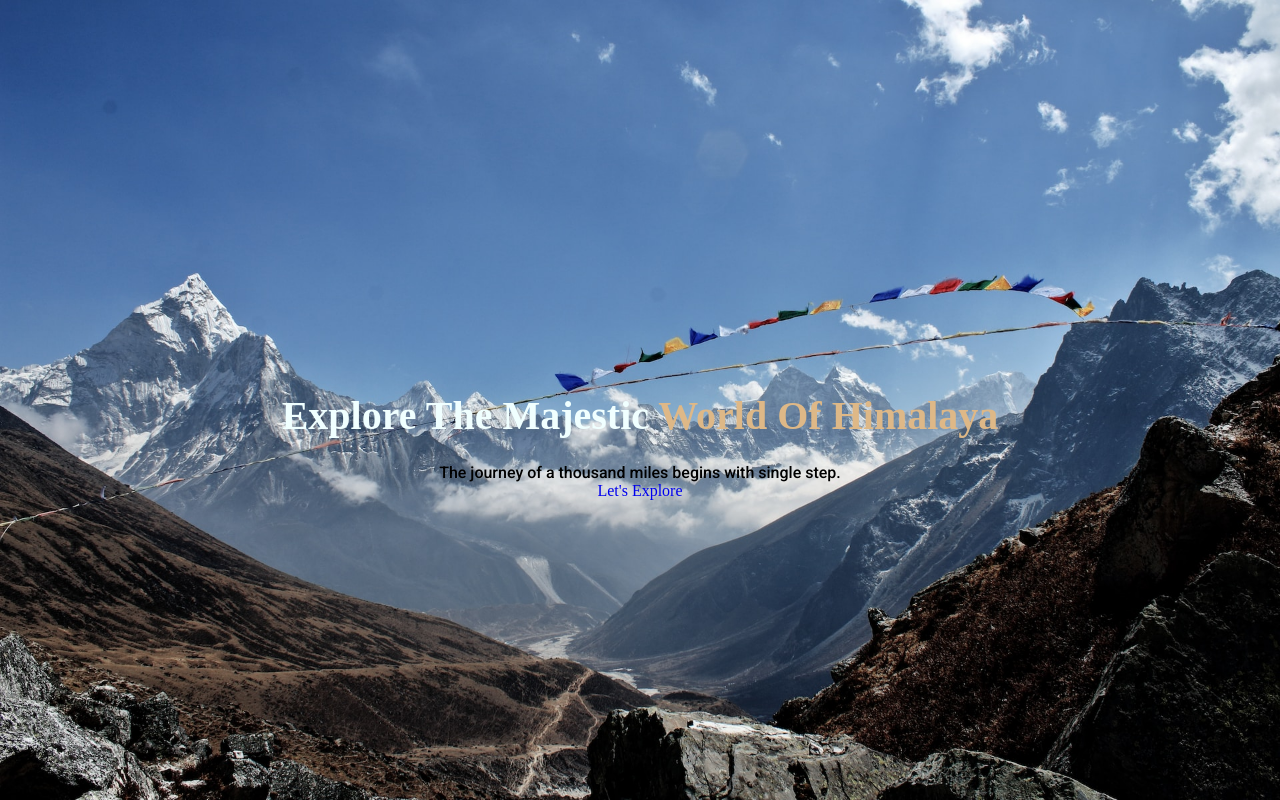
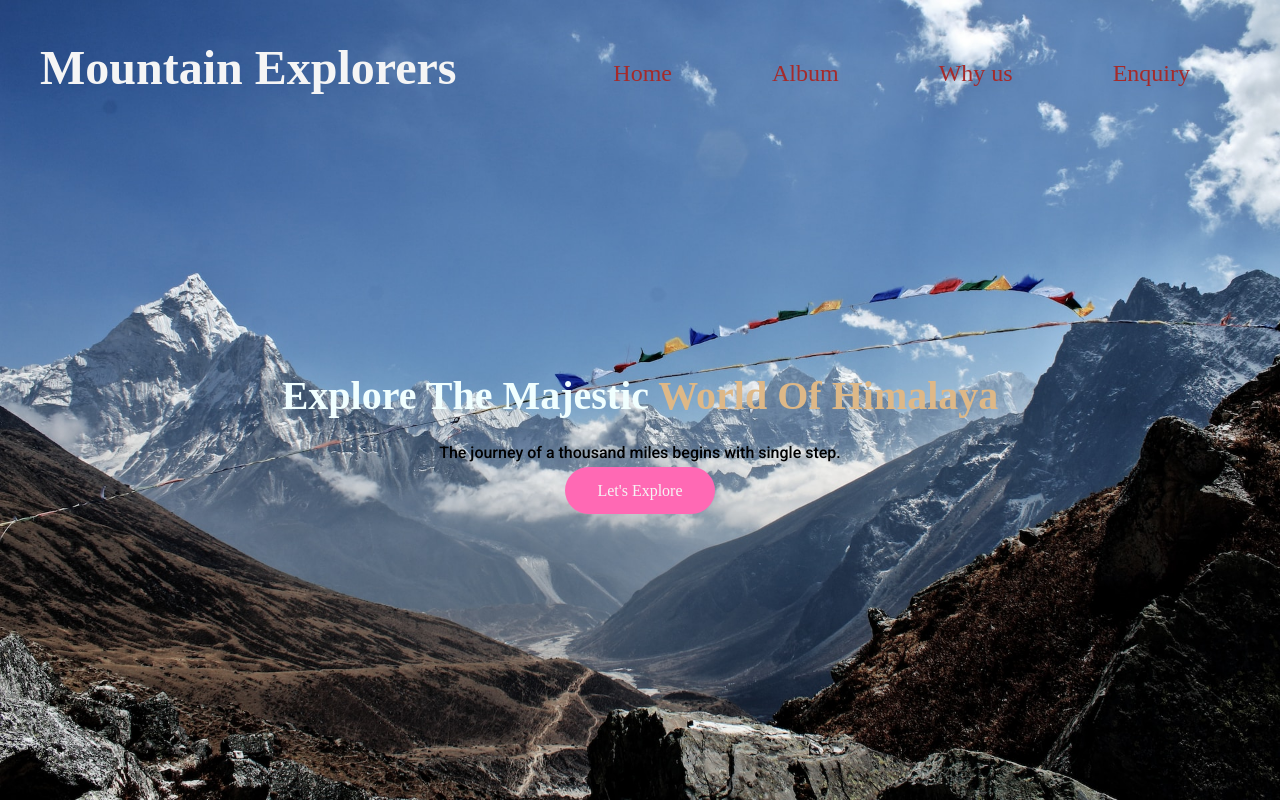
Before and after one commit to Santos-uprety/Mountain-Explorers, a plain HTML site: page index.html in a window 1280 px wide. Drawn offline with Linux system fonts and the light colour scheme.

Commit message:
Add title and nav menu with the style

```diff
--- a/assets/css/style.css
+++ b/assets/css/style.css
@@ -9,6 +9,53 @@
 a {
     text-decoration: none;
 }
+/* navigation section */
+ul{
+    list-style: none;
+}
+
+.nav-menu{
+    position: absolute;
+    display: flex;
+    width: 100%;
+    justify-content: space-between;
+    padding: 40px;
+    color: coral;
+}
+.menu-item{
+    display: flex;
+    align-items: center;
+}
+.menu-item li{
+    margin: 0 30px;
+    font-size: 3vmin;
+    padding: 20px;
+
+
+}
+.menu-item a{
+    color: brown;
+}
+.menu-item a:hover{
+    background-color:white;
+    border-radius: 3px;
+}
+#title{
+    color: whitesmoke;
+    font-size: 6vmin;
+
+}
+
+
+
+
+
+
+
+
+
+
+/* navigation section end */
 
 header {
     width: 100vw;
@@ -48,6 +95,16 @@ header {
     font-family:'Roboto';
     margin-top: 20px;
     font-weight: 500;
+    margin-bottom: 20px;
 
 }
-.button
+.button{
+    color:whitesmoke;
+    background-color: hotpink;
+    border-radius: 30px;
+    padding: 15px 32px;
+    font-size: 2vmin;
+}
+.button:hover{
+    background-color: blue;
+}
--- a/index.html
+++ b/index.html
@@ -9,6 +9,30 @@
     <title>Document</title>
 </head>
 <body>
+
+    <!--nav menu-->
+    <nav class="nav-menu">
+    <h1 id="title">Mountain Explorers</h1>
+    <ul class="menu-item">
+        <li>
+            <a href="#">Home</a>
+        </li>
+        <li>
+            <a href="#">Album</a>
+        </li>
+        <li>
+            <a href="#">Why us</a>
+        </li>
+        <li>
+            <a href="#">Enquiry</a>
+        </li>
+    </ul>
+    </nav>
+
+
+
+
+
     <header>
         <div class="my-header">
             <h2>Explore The Majestic <span>World Of Himalaya</span></h2>
```
